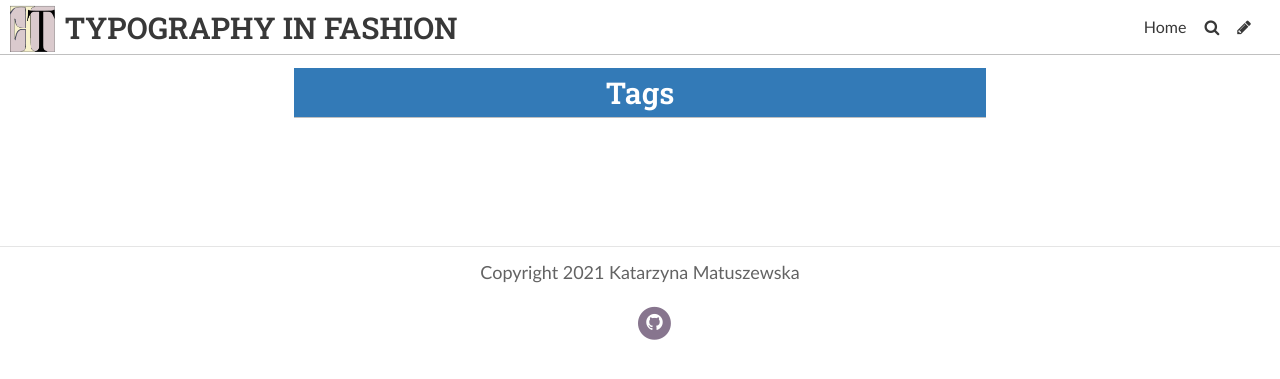
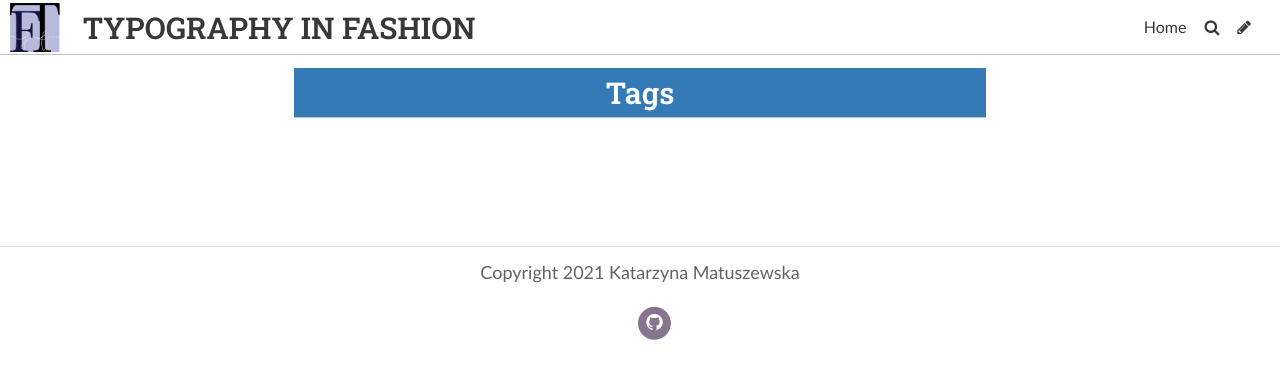
Before and after one commit to kasiamatuszewska/typographydesign, a Jekyll site: the page built from pages/tags.md, in a window 1280 px wide. Shown: the top 379 px of the page. Built offline with Jekyll 4.4.1, drawn with Linux system fonts in a browser that asks for light colours; some web fonts are replaced.

Commit message:
Update Settings “general”

```diff
--- a/_data/settings.yml
+++ b/_data/settings.yml
@@ -6,7 +6,7 @@ header_text: ""
 header_text_color: "#cb0076"
 bannerheight: 100vh
 navbarheight: 55px
-logo: ../uploads/logo2.png
+logo: ../uploads/png.png
 favicon: /uploads/favicon.ico
 gridlayout: true
 fixednavbar: false
```
Also changed, not shown: uploads/png.png (added).
